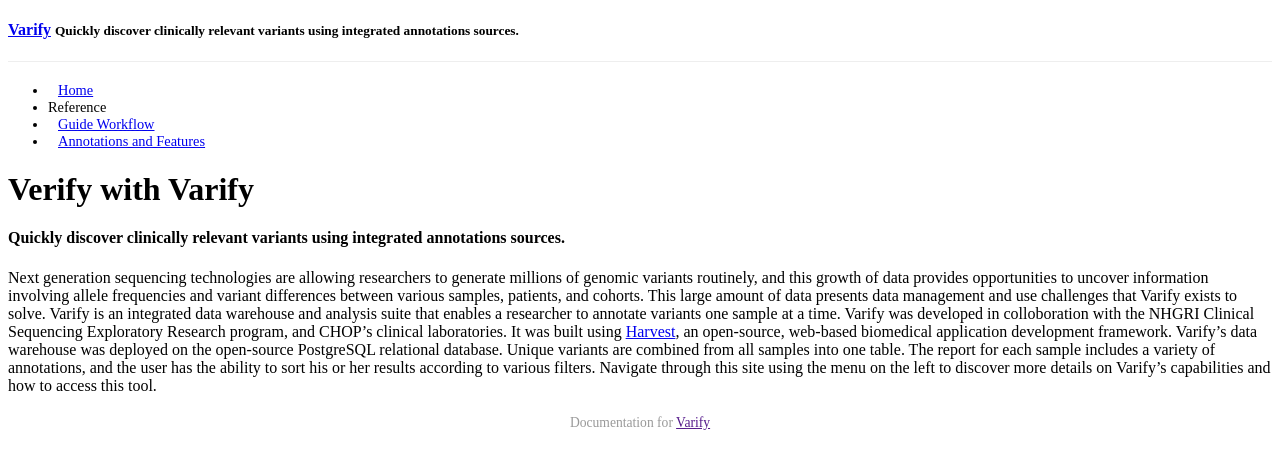
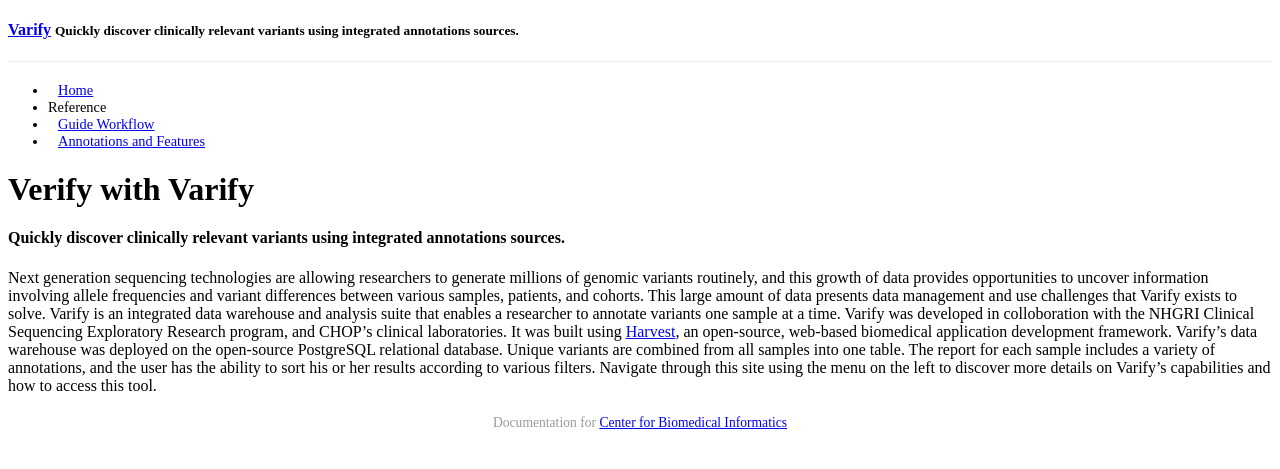
Before and after one commit to chop-dbhi/varify-site, a Jekyll site: the page built from index.md, in a window 1280 px wide. Shown: the top 469 px of the page. Built offline with Jekyll 4.4.1, drawn with Linux system fonts in a browser that asks for light colours; Markdown is read by kramdown in place of the engine named in the settings; a style sheet for code colours, icons or effects is not loaded.

Commit message:
Update footer

```diff
--- a/_includes/footer.html
+++ b/_includes/footer.html
@@ -1 +1 @@
-Documentation for <a href="{{ site.baseurl }}">{{ site.title }}</a>
+Documentation for <a href="http://cbmi.chop.edu/">Center for Biomedical Informatics</a>
```
